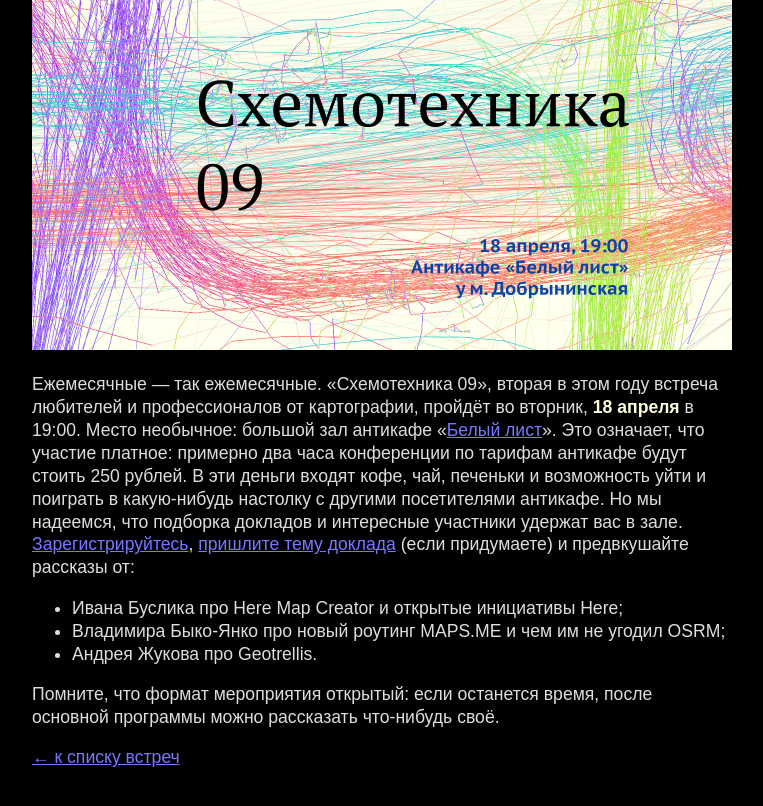
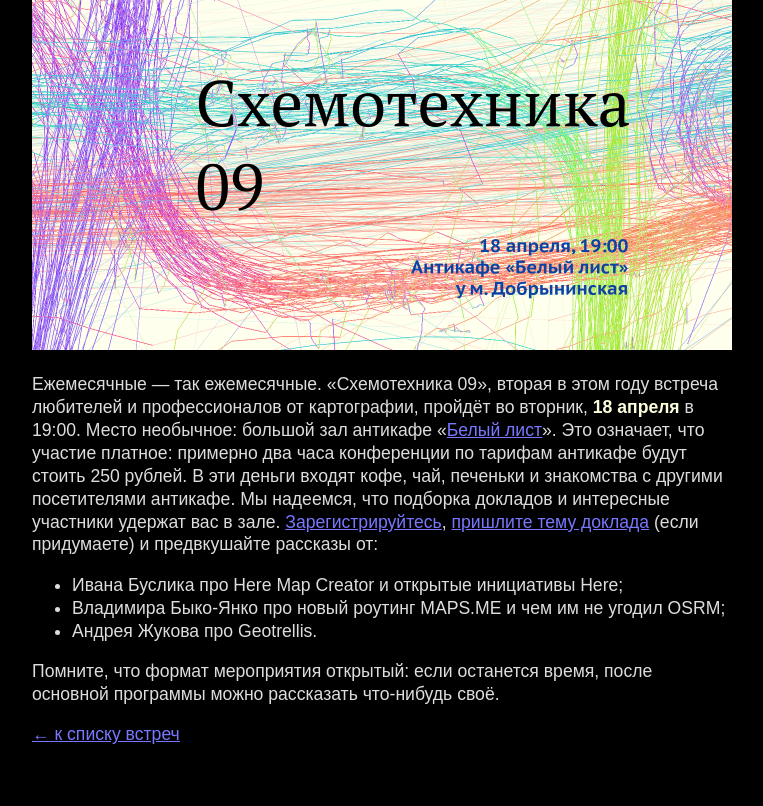
Before and after one commit to Zverik/schemotechnika, a Jekyll site: the page built from _posts/2017-03-23-schemo09.md, in a window 1280 px wide. Shown: the top 806 px of the page, without its empty margins (258-1021 px from the left). Built offline with Jekyll 4.4.1, drawn with Linux system fonts in a browser that asks for light colours.

Commit message:
Перефразировал

```diff
--- a/_posts/2017-03-23-schemo09.md
+++ b/_posts/2017-03-23-schemo09.md
@@ -4,7 +4,7 @@ title: Схемотехника 09
 evdate: 18 апреля 2017
 image: schemo09-1400px-nq8.png
 ---
-Ежемесячные — так ежемесячные. «Схемотехника 09», вторая в этом году встреча любителей и профессионалов от картографии, пройдёт во вторник, **18 апреля** в 19:00. Место необычное: большой зал антикафе «[Белый лист](http://www.belylist.ru/)». Это означает, что участие платное: примерно два часа конференции по тарифам антикафе будут стоить 250 рублей. В эти деньги входят кофе, чай, печеньки и возможность уйти и поиграть в какую-нибудь настолку с другими посетителями антикафе. Но мы надеемся, что подборка докладов и интересные участники удержат вас в зале. [Зарегистрируйтесь](https://iz.timepad.ru/event/465403/), [пришлите тему доклада](mailto:ilya@zverev.info) (если придумаете) и предвкушайте рассказы от:
+Ежемесячные — так ежемесячные. «Схемотехника 09», вторая в этом году встреча любителей и профессионалов от картографии, пройдёт во вторник, **18 апреля** в 19:00. Место необычное: большой зал антикафе «[Белый лист](http://www.belylist.ru/)». Это означает, что участие платное: примерно два часа конференции по тарифам антикафе будут стоить 250 рублей. В эти деньги входят кофе, чай, печеньки и знакомства с другими посетителями антикафе. Мы надеемся, что подборка докладов и интересные участники удержат вас в зале. [Зарегистрируйтесь](https://iz.timepad.ru/event/465403/), [пришлите тему доклада](mailto:ilya@zverev.info) (если придумаете) и предвкушайте рассказы от:
 
 * Ивана Буслика про Here Map Creator и открытые инициативы Here;
 * Владимира Быко-Янко про новый роутинг MAPS.ME и чем им не угодил OSRM;
```
